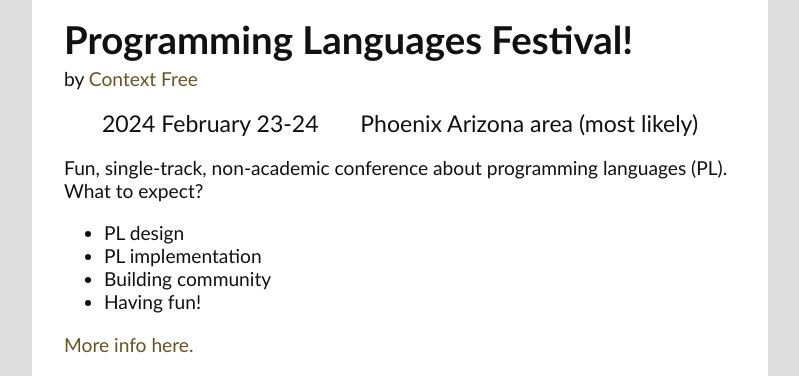
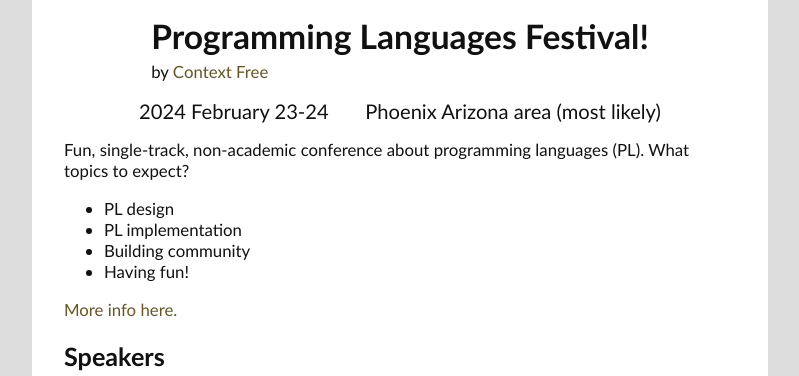
Before and after one commit to contextfreeinfo/plfestival, a plain HTML site: page index.html in a window 1280 px wide. Shown: the top 376 px of the page, without its empty margins (240-1039 px from the left). Drawn offline with Linux system fonts and the light colour scheme.

Commit message:
Work fonts; center top

```diff
--- a/index.css
+++ b/index.css
@@ -34,10 +34,10 @@ body {
     flex-direction: column;
     /* font-family: Gordita, Roboto, Oxygen, Ubuntu, Cantarell, "Open Sans", "Helvetica Neue", sans-serif; */
     font-family: 'Trebuchet MS', 'Lucida Sans Unicode', 'Lucida Grande', 'Lucida Sans', Arial, sans-serif;
-    font-size: 1.2rem;
+    font-size: calc(0.9rem + 0.3vmin);
     margin: 0 auto;
     padding: 1rem 2rem;
-    width: 42rem;
+    max-width: 42rem;
 }
 
 h1 {
@@ -86,3 +86,12 @@ html {
     margin: 0 0.8em;
     text-align: center;
 }
+
+.top {
+    text-align: center;
+}
+
+.top > * {
+    display: inline-block;
+    text-align: left;
+}
--- a/index.html
+++ b/index.html
@@ -7,15 +7,19 @@
     </head>
     <body>
         <div>
-            <h1>Programming Languages Festival!</h1>
-            <div class="by">by <a href="https://youtube.com/@contextfree/videos">Context Free</a></div>
+            <div class="top">
+                <div>
+                    <h1>Programming Languages Festival!</h1>
+                    <div class="by">by <a href="https://youtube.com/@contextfree/videos">Context Free</a></div>
+                </div>
+            </div>
             <div class="spread">
                 <div>2024 February 23-24</div>
                 <div>Phoenix Arizona area (most likely)</div>
             </div>
             <p>
                 Fun, single-track, non-academic conference about programming languages (PL).
-                What to expect?
+                What topics to expect?
             </p>
             <ul>
                 <li>PL design</li>
```
